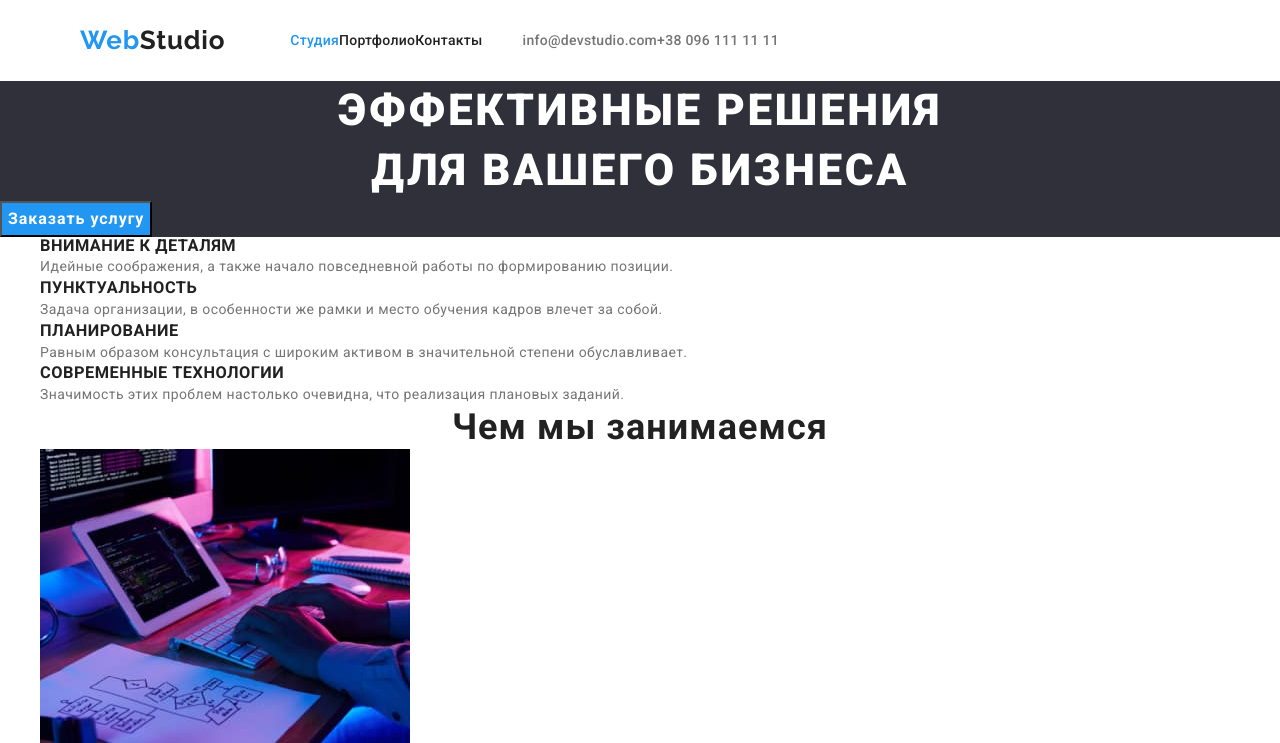
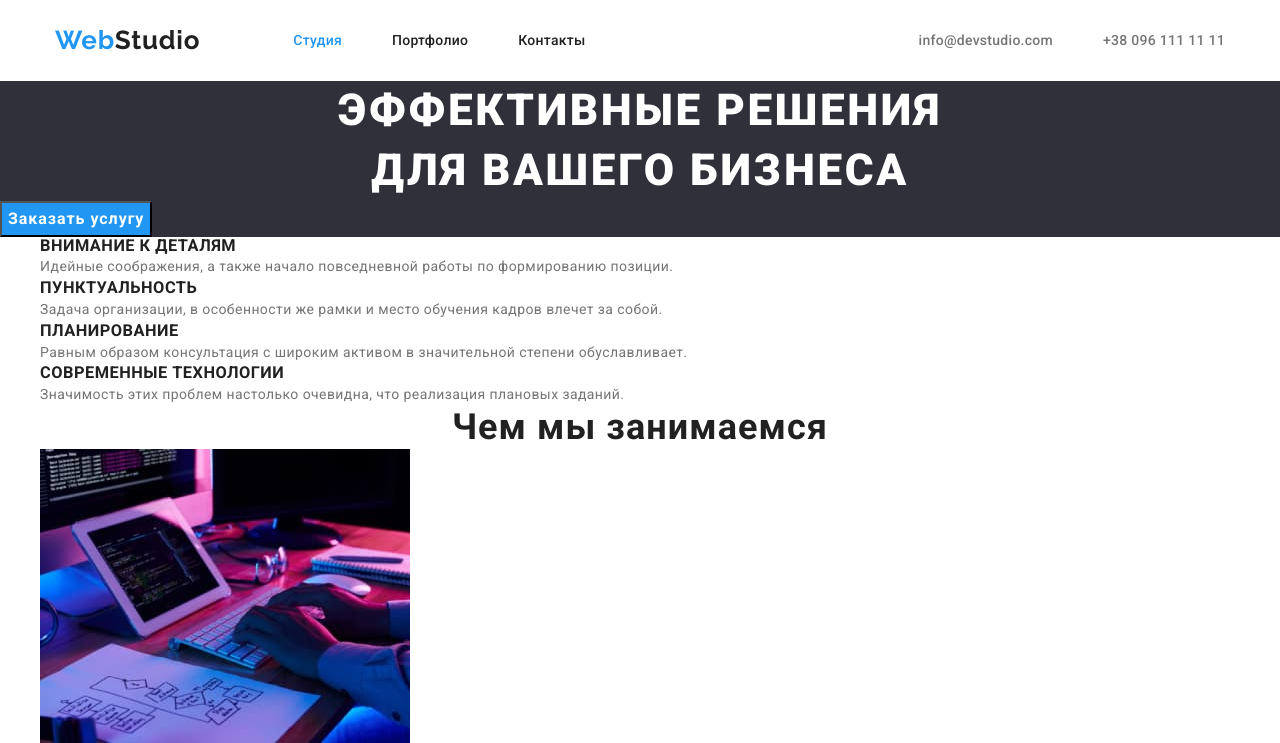
Before and after one commit to Marse11/goit-markup-hw-03, a plain HTML site: page index.html in a window 1280 px wide. Shown: the top 743 px of the page. Drawn offline with nearby package versions, Linux system fonts and the light colour scheme.

Commit message:
Добавление стилей в хедер

```diff
--- a/css/styles.css
+++ b/css/styles.css
@@ -74,7 +74,9 @@ ul {
   line-height: 1.19;
   letter-spacing: 0.03em;
   color: var(--accent-color);
-  padding: 25px;
+  padding-top: 25px;
+  padding-bottom: 25px;
+  margin-right: 93px;
 }
 
 .header-studio {
@@ -84,6 +86,9 @@ ul {
 .header-list {
   display: flex;
   align-items: center;
+  padding-left: 0;
+  padding-top: 32px;
+  padding-bottom: 32px;
 }
 
 .header-list .link {
@@ -102,9 +107,24 @@ ul {
   color: var(--accent-color);
 }
 
+.header-item:not(:last-child) {
+  margin-right: 50px;
+}
+
 .contacts {
   display: flex;
   align-items: center;
+  padding-left: 0;
+  padding-top: 32px;
+  padding-bottom: 32px;
+}
+
+.contacts-item:not(:last-child) {
+  margin-right: 50px;
+}
+
+.mail-tel {
+  margin-left: auto;
 }
 
 .contacts .link {
--- a/index.html
+++ b/index.html
@@ -34,6 +34,7 @@
             <li class="header-item"><a href="" class="header-link link">Контакты</a></li>
           </ul>
         </nav>
+        <div class="mail-tel">
           <ul class="contacts list">
             <li class="contacts-item">
               <a href="mailto:info@devstudio.com" class="contacts-link link">info@devstudio.com</a>
@@ -42,6 +43,7 @@
               <a href="tel:+380961111111" class="contacts-link link">+38 096 111 11 11</a>
             </li>
           </ul>
+        </div>
       </div>
     </header>
     <main>
```
Lines whose indentation alone changed are shown as unchanged.
